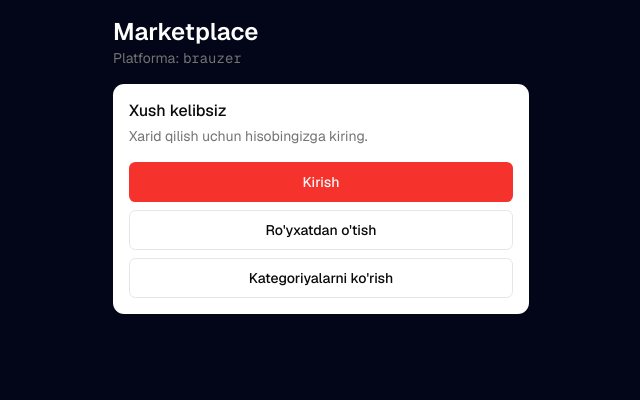
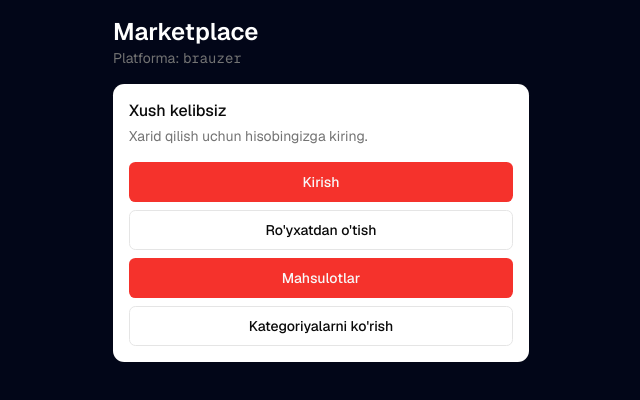
Before and after one commit to DeveloperIxtiyor/marketplace_frontend, a Next.js app: page / in a window 1280 px wide. Shown: the top 400 px of the page, without its empty margins (319-959 px from the left). Built offline with nearby package versions, Linux system fonts and the light colour scheme; no server answers.

Commit message:
Bosh sahifaga Mahsulotlar tugmasi

```diff
--- a/app/page.tsx
+++ b/app/page.tsx
@@ -38,6 +38,9 @@ export default function Home() {
             </CardDescription>
           </CardHeader>
           <CardContent className="grid gap-2">
+            <Link href="/mahsulotlar">
+              <Tugma>Mahsulotlar</Tugma>
+            </Link>
             <Link href="/kategoriyalar">
               <Tugma>Kategoriyalar</Tugma>
             </Link>
@@ -69,6 +72,9 @@ export default function Home() {
             <Link href="/register">
               <Tugma variant="ikkilamchi">Ro&apos;yxatdan o&apos;tish</Tugma>
             </Link>
+            <Link href="/mahsulotlar">
+              <Tugma>Mahsulotlar</Tugma>
+            </Link>
             <Link href="/kategoriyalar">
               <Tugma variant="ikkilamchi">
                 Kategoriyalarni ko&apos;rish
```
